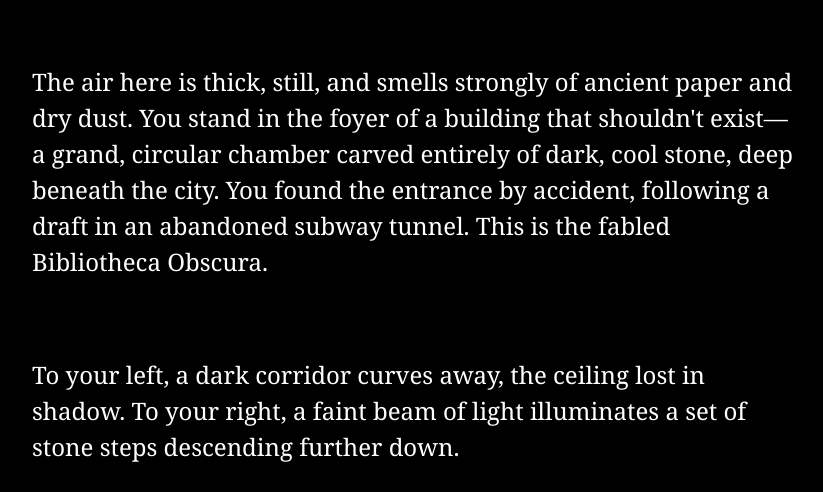
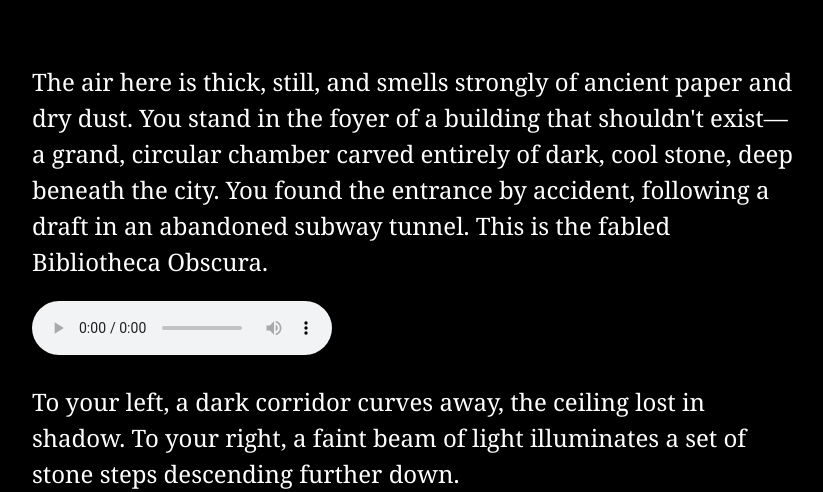
Before and after one commit to baierhun/web, a plain HTML site: page index.html in a window 1280 px wide. Shown: the top 492 px of the page, without its empty margins (224-1047 px from the left). Drawn offline with Linux system fonts and the light colour scheme.

Commit message:
controls

```diff
--- a/index.html
+++ b/index.html
@@ -11,7 +11,7 @@
 <tw-story><noscript><tw-noscript>JavaScript needs to be enabled to play The Forgotten Library.</tw-noscript></noscript></tw-story>
 <tw-storydata name="The Forgotten Library" startnode="1" creator="Twine" creator-version="2.10.0" format="Harlowe" format-version="3.3.9" ifid="320B7EE6-9E94-4389-B4CA-BF375838B091" options="" tags="" zoom="1" hidden><style role="stylesheet" id="twine-user-stylesheet" type="text/twine-css"></style><script role="script" id="twine-user-script" type="text/twine-javascript"></script><tw-passagedata pid="1" name=" The Great Silence" tags="" position="625,275" size="100,100">The air here is thick, still, and smells strongly of ancient paper and dry dust. You stand in the foyer of a building that shouldn&#39;t exist—a grand, circular chamber carved entirely of dark, cool stone, deep beneath the city. You found the entrance by accident, following a draft in an abandoned subway tunnel. This is the fabled Bibliotheca Obscura.
 
-<audio autoplay data-raw=""><br><source src="https://github.com/baierhun/web/raw/refs/heads/main/creepy,%20spooky,%20ambient.mp3" type="audio/mpeg"><br></audio>
+<audio controls><br><source src="https://github.com/baierhun/web/raw/refs/heads/main/creepy,%20spooky,%20ambient.mp3" type="audio/mpeg"><br></audio>
 
 To your left, a dark corridor curves away, the ceiling lost in shadow. To your right, a faint beam of light illuminates a set of stone steps descending further down.
 
```
